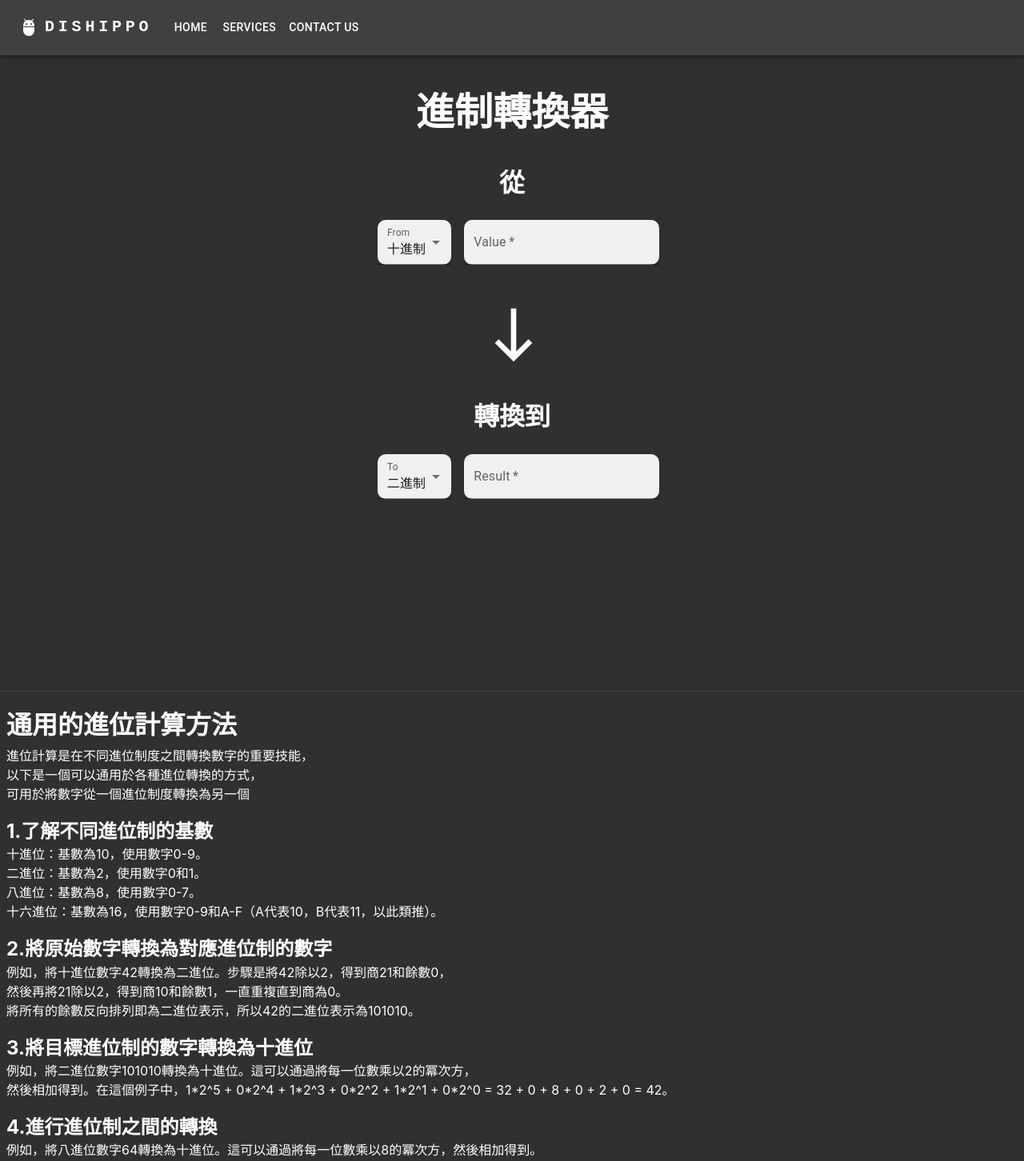
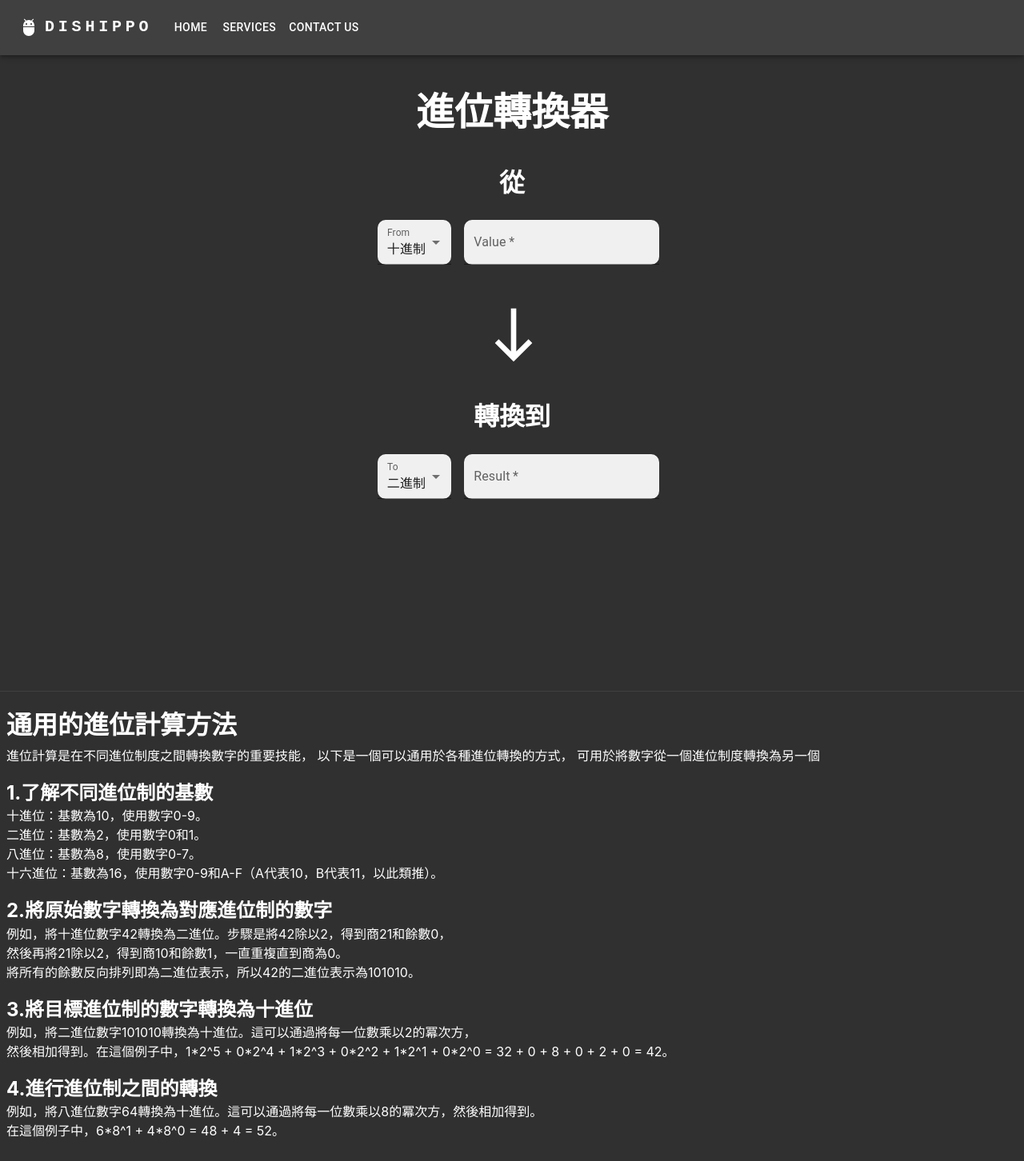
Before and after one commit to joelinkaiyi/react-converter, a React (Create React App) app: page / in a window 1280 px wide. Shown: the top 1452 px of the page at 80% size. Built offline with nearby package versions, Linux system fonts and the light colour scheme.

Commit message:
title change

```diff
--- a/package.json
+++ b/package.json
@@ -10,6 +10,7 @@
     "@testing-library/jest-dom": "^5.17.0",
     "@testing-library/react": "^13.4.0",
     "@testing-library/user-event": "^13.5.0",
+    "gsap": "^3.12.2",
     "react": "^18.2.0",
     "react-dom": "^18.2.0",
     "react-scripts": "5.0.1",
--- a/public/index.html
+++ b/public/index.html
@@ -24,7 +24,7 @@
       work correctly both with client-side routing and a non-root public URL.
       Learn how to configure a non-root public URL by running `npm run build`.
     -->
-    <title>進制轉換器</title>
+    <title>Dishippo|進位轉換器</title>
   </head>
   <body>
     <noscript>You need to enable JavaScript to run this app.</noscript>
--- a/src/About.js
+++ b/src/About.js
@@ -2,15 +2,15 @@ import React from 'react'
 
 const About = () => {
     return (
-      <div style={{ textAlign: "left",marginLeft:'0.5rem'}}>
+      <div style={{ textAlign: "left",marginLeft:'0.5rem',flexWrap:'wrap'}}>
         <h1 style={{ color: "#fff", marginTop: "1rem", fontSize: "2rem" }}>
           通用的進位計算方法
         </h1>
         <p style={{ color: "#fff", marginTop: "-1rem", fontSize: "1rem" }}>
           進位計算是在不同進位制度之間轉換數字的重要技能，
-          <br />
+
           以下是一個可以通用於各種進位轉換的方式，
-          <br />
+
           可用於將數字從一個進位制度轉換為另一個
         </p>
 
--- a/src/Selector.js
+++ b/src/Selector.js
@@ -30,10 +30,10 @@ const val = [
 const convert = (value, fromBase, toBase) => {
   const parsedValue = parseInt(
     value,
-    val.find((currency) => currency.value === fromBase).base
+    val.find((option) => option.value === fromBase).base
   );
   return parsedValue.toString(
-    val.find((currency) => currency.value === toBase).base
+    val.find((option) => option.value === toBase).base
   );
 };
 
--- a/src/title.js
+++ b/src/title.js
@@ -2,7 +2,7 @@ import React from 'react'
 const Title = () => {
     return (
         <div>
-            <h1 style={{color:'#fff',fontSize:'3rem'}}>進制轉換器</h1>
+            <h1 style={{color:'#fff',fontSize:'3rem'}}>進位轉換器</h1>
         </div>
      );
 }
```
Also changed, not shown: src/Animation.js (added, +17 -0 lines), src/animation.css (added), 1 other file (tests, documents, lock files or other folders).
